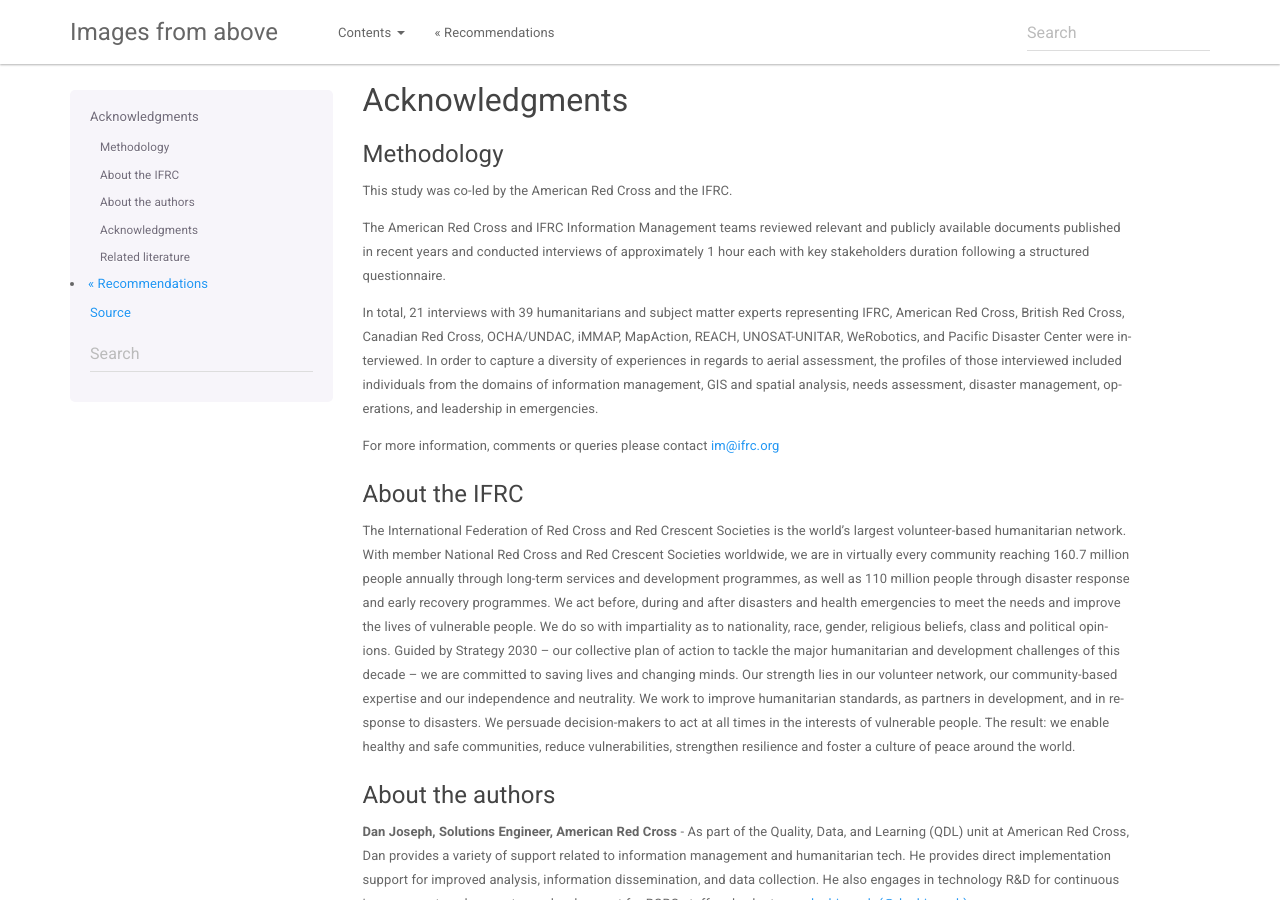
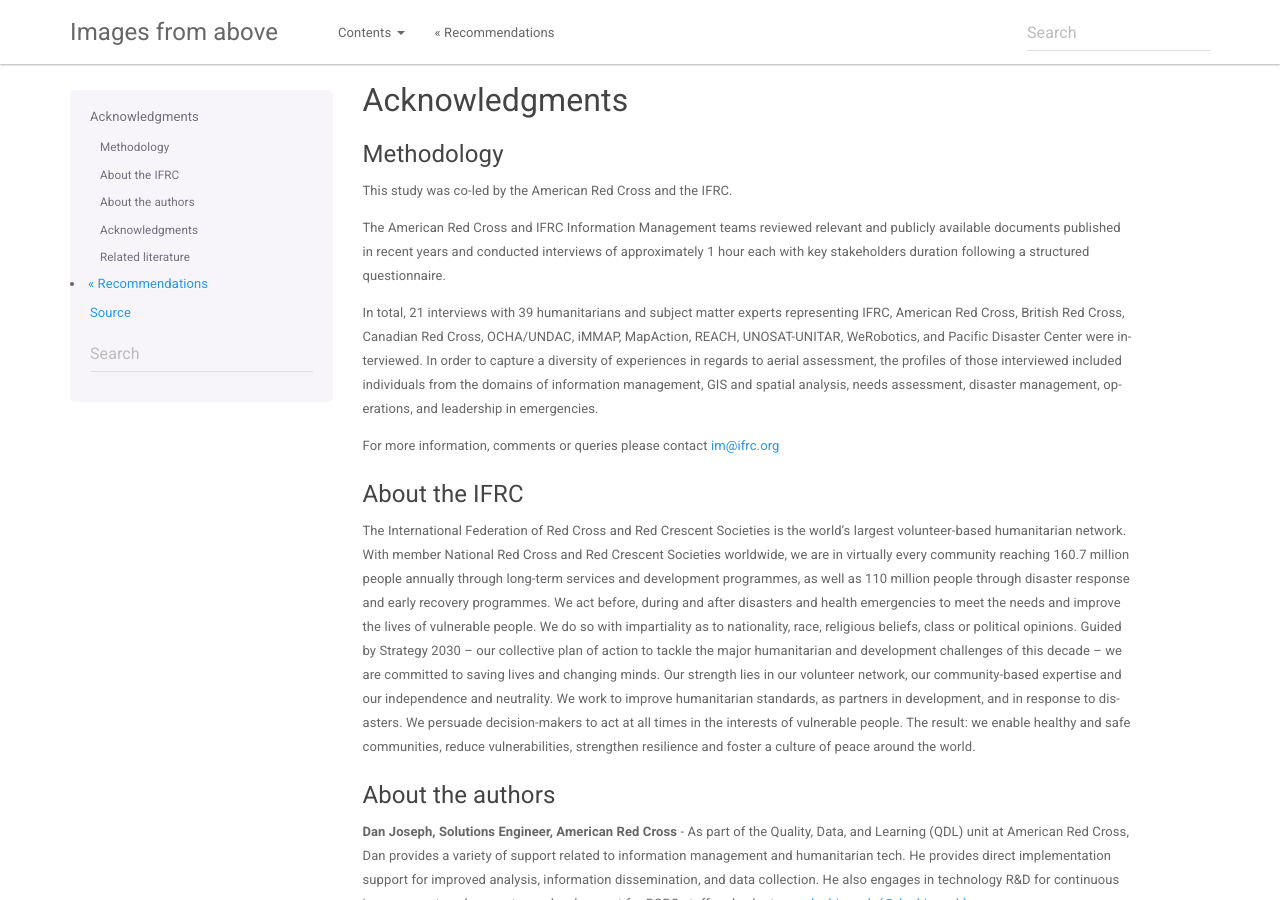
Before and after one commit to AmericanRedCross/images-from-above, a Sphinx documentation site: the page built from source/acknowledgments.rst, in a window 1280 px wide and 900 px high. Built offline with Sphinx 7.4.7, drawn with Linux system fonts in a browser that asks for light colours.

Commit message:
match ifrc.org language

```diff
--- a/source/acknowledgments.rst
+++ b/source/acknowledgments.rst
@@ -20,7 +20,7 @@ For more information, comments or queries please contact im@ifrc.org
 About the IFRC
 **************
 
-The International Federation of Red Cross and Red Crescent Societies is the world's largest volunteer-based humanitarian network. With member National Red Cross and Red Crescent Societies worldwide, we are in virtually every community reaching 160.7 million people annually through long-term services and development programmes, as well as 110 million people through disaster response and early recovery programmes. We act before, during and after disasters and health emergencies to meet the needs and improve the lives of vulnerable people. We do so with impartiality as to nationality, race, gender, religious beliefs, class and political opinions. Guided by Strategy 2030 – our collective plan of action to tackle the major humanitarian and development challenges of this decade – we are committed to saving lives and changing minds. Our strength lies in our volunteer network, our community-based expertise and our independence and neutrality. We work to improve humanitarian standards, as partners in development, and in response to disasters. We persuade decision-makers to act at all times in the interests of vulnerable people. The result: we enable healthy and safe communities, reduce vulnerabilities, strengthen resilience and foster a culture of peace around the world.
+The International Federation of Red Cross and Red Crescent Societies is the world's largest volunteer-based humanitarian network. With member National Red Cross and Red Crescent Societies worldwide, we are in virtually every community reaching 160.7 million people annually through long-term services and development programmes, as well as 110 million people through disaster response and early recovery programmes. We act before, during and after disasters and health emergencies to meet the needs and improve the lives of vulnerable people. We do so with impartiality as to nationality, race, religious beliefs, class or political opinions. Guided by Strategy 2030 – our collective plan of action to tackle the major humanitarian and development challenges of this decade – we are committed to saving lives and changing minds. Our strength lies in our volunteer network, our community-based expertise and our independence and neutrality. We work to improve humanitarian standards, as partners in development, and in response to disasters. We persuade decision-makers to act at all times in the interests of vulnerable people. The result: we enable healthy and safe communities, reduce vulnerabilities, strengthen resilience and foster a culture of peace around the world.
 
 *****************
 About the authors
```
